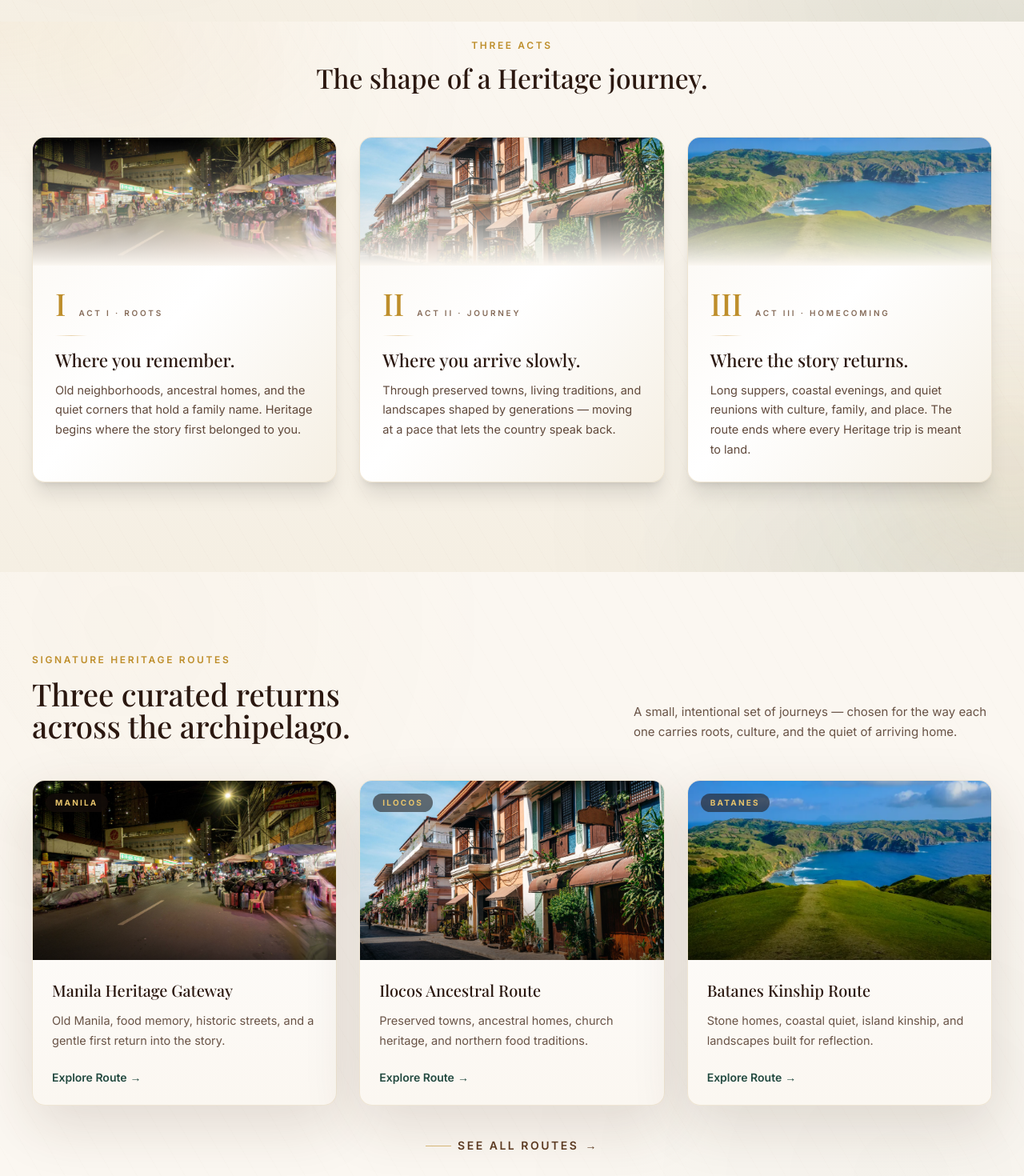
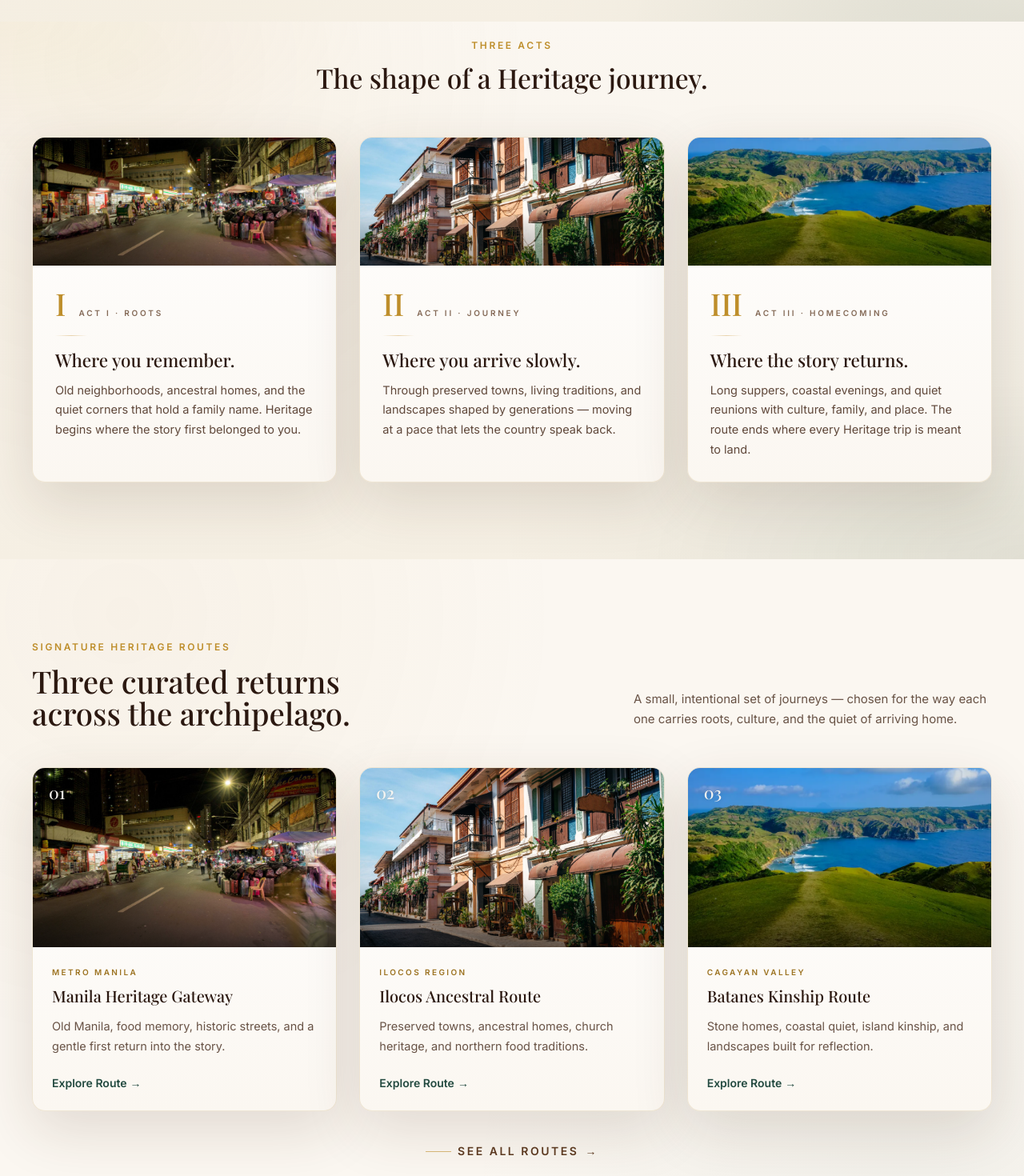
Before and after one commit to MarkusJuan25/Heritage-Philippines-V2, a React (Vite) app in the folder client/: page / in a window 1280 px wide. Shown: the part 1200-2670 px from the top of the page at 80% size. Built offline with nearby package versions, Linux system fonts and the light colour scheme; a web font is replaced by a local one.

Commit message:
feat: port v1 public visual system foundation

```diff
--- a/client/src/layouts/PublicLayout.jsx
+++ b/client/src/layouts/PublicLayout.jsx
@@ -82,13 +82,6 @@ function FloatingNav() {
         </nav>
 
         <div className="ml-auto flex items-center gap-2 lg:ml-0">
-          <Link
-            to="/contact"
-            onClick={close}
-            className="hidden whitespace-nowrap rounded-full bg-gradient-to-br from-gold-300 to-gold-500 px-4 py-2 text-[12px] font-semibold text-coffee-950 shadow-glow transition hover:brightness-105 sm:inline-flex"
-          >
-            Plan with Us
-          </Link>
           <button
             type="button"
             onClick={() => setOpen((v) => !v)}
@@ -115,13 +108,6 @@ function FloatingNav() {
               {l.label}
             </NavLink>
           ))}
-          <Link
-            to="/contact"
-            onClick={close}
-            className="mt-1 inline-flex items-center justify-center rounded-full bg-gradient-to-br from-gold-300 to-gold-500 px-4 py-3 text-sm font-semibold text-coffee-950"
-          >
-            Plan with Us
-          </Link>
         </div>
       )}
     </header>
--- a/client/src/pages/GalleryPage.jsx
+++ b/client/src/pages/GalleryPage.jsx
@@ -69,10 +69,10 @@ export default function GalleryPage() {
         </div>
       </section>
 
-      <section className="relative overflow-hidden bg-warm-cream py-16">
+      <section className="relative overflow-hidden bg-warm-cream py-16 md:py-20">
         <div
           aria-hidden="true"
-          className="absolute inset-0 bg-heritage opacity-80"
+          className="absolute inset-0 bg-heritage"
         />
         <div className="container-page relative">
         <div className="mb-8 flex flex-wrap items-center gap-3">
@@ -82,7 +82,7 @@ export default function GalleryPage() {
               key={f}
               className={`rounded-full border px-4 py-1.5 text-xs font-medium tracking-wide transition ${
                 i === 0
-                  ? "border-forest-700 bg-forest-700 text-cream-50 shadow-soft"
+                  ? "border-forest-700 bg-forest-700 text-cream-50 shadow-warm"
                   : "border-cream-200 bg-white text-coffee-800 hover:border-gold-400/60"
               }`}
             >
@@ -95,7 +95,7 @@ export default function GalleryPage() {
           {tiles.map((t) => (
             <figure
               key={t.caption}
-              className={`group relative overflow-hidden rounded-2xl shadow-soft ring-1 ring-cream-200 transition duration-500 hover:shadow-premium ${t.span ?? ""}`}
+              className={`group relative overflow-hidden rounded-2xl border border-cream-200/80 shadow-warm transition duration-500 hover:shadow-premium ${t.span ?? ""}`}
             >
               <img
                 src={t.image}
--- a/client/src/pages/HomePage.jsx
+++ b/client/src/pages/HomePage.jsx
@@ -26,19 +26,22 @@ const journeyActs = [
 
 const signatureRoutes = [
   {
-    tag: "Manila",
+    index: "01",
+    region: "Metro Manila",
     title: "Manila Heritage Gateway",
     text: "Old Manila, food memory, historic streets, and a gentle first return into the story.",
     image: "/images/townscape-in-night-at-manila.jpg",
   },
   {
-    tag: "Ilocos",
+    index: "02",
+    region: "Ilocos Region",
     title: "Ilocos Ancestral Route",
     text: "Preserved towns, ancestral homes, church heritage, and northern food traditions.",
     image: "/images/a-glimpse-of-vigan-city.jpg",
   },
   {
-    tag: "Batanes",
+    index: "03",
+    region: "Cagayan Valley",
     title: "Batanes Kinship Route",
     text: "Stone homes, coastal quiet, island kinship, and landscapes built for reflection.",
     image: "/images/marlboro-country-batanes-lanscapes.jpg",
@@ -160,7 +163,7 @@ export default function HomePage() {
       <section className="relative overflow-hidden bg-warm-cream py-20 md:py-24">
         <div
           aria-hidden="true"
-          className="absolute inset-0 bg-heritage opacity-75"
+          className="absolute inset-0 bg-heritage"
         />
         <div className="container-page relative">
           <div className="mx-auto max-w-3xl text-center">
@@ -188,18 +191,10 @@ export default function HomePage() {
       </section>
 
       {/* THREE JOURNEY ACTS */}
-      <section className="relative overflow-hidden bg-warm-cream pb-24 pt-4 md:pb-28">
+      <section className="relative overflow-hidden bg-warm-cream pb-20 pt-4 md:pb-24">
         <div
           aria-hidden="true"
-          className="absolute inset-0 bg-heritage opacity-70"
-        />
-        <div
-          aria-hidden="true"
-          className="absolute -left-40 top-1/3 h-72 w-72 rounded-full bg-forest-500/8 blur-3xl"
-        />
-        <div
-          aria-hidden="true"
-          className="absolute -right-32 bottom-0 h-72 w-72 rounded-full bg-gold-400/10 blur-3xl"
+          className="absolute inset-0 bg-heritage"
         />
         <div className="container-page relative">
           <div className="mx-auto max-w-xl text-center">
@@ -213,12 +208,8 @@ export default function HomePage() {
             {journeyActs.map((act) => (
               <article
                 key={act.numeral}
-                className="card-warm group flex flex-col"
+                className="group flex flex-col overflow-hidden rounded-2xl border border-cream-200/80 bg-gradient-to-b from-white to-cream-50 shadow-warm"
               >
-                <span
-                  aria-hidden="true"
-                  className="pointer-events-none absolute -right-10 -top-10 h-32 w-32 rounded-full bg-gold-400/14 blur-2xl"
-                />
                 <div className="relative h-40 w-full overflow-hidden">
                   <img
                     src={act.image}
@@ -228,10 +219,10 @@ export default function HomePage() {
                   />
                   <span
                     aria-hidden="true"
-                    className="absolute inset-0 bg-gradient-to-t from-cream-50 via-cream-50/30 to-transparent"
+                    className="absolute inset-x-0 bottom-0 h-16 bg-gradient-to-t from-black/35 to-transparent"
                   />
                 </div>
-                <div className="relative flex flex-1 flex-col p-7">
+                <div className="flex flex-1 flex-col p-7">
                   <div className="flex items-baseline gap-4">
                     <span className="font-serif text-[2.4rem] leading-none text-gold-500">
                       {act.numeral}
@@ -258,7 +249,7 @@ export default function HomePage() {
       <section className="relative overflow-hidden bg-cream-50 py-20 md:py-24">
         <div
           aria-hidden="true"
-          className="absolute inset-0 bg-heritage opacity-50"
+          className="absolute inset-0 bg-heritage"
         />
         <div className="container-page relative">
           <div className="grid items-end gap-6 md:grid-cols-[1.4fr_1fr]">
@@ -292,12 +283,15 @@ export default function HomePage() {
                     aria-hidden="true"
                     className="absolute inset-x-0 bottom-0 h-20 bg-gradient-to-t from-black/55 to-transparent"
                   />
-                  <span className="absolute left-4 top-4 inline-flex items-center rounded-full bg-coffee-950/55 px-3 py-1 text-[10px] font-bold uppercase tracking-widest text-gold-300 backdrop-blur">
-                    {route.tag}
+                  <span className="absolute left-5 top-5 font-serif text-[1.3rem] leading-none text-cream-50/95 drop-shadow">
+                    {route.index}
                   </span>
                 </div>
                 <div className="flex flex-1 flex-col p-6">
-                  <h3 className="font-serif text-xl text-coffee-900">
+                  <p className="text-[10px] font-semibold uppercase tracking-[0.24em] text-gold-600">
+                    {route.region}
+                  </p>
+                  <h3 className="mt-2 font-serif text-xl text-coffee-900">
                     {route.title}
                   </h3>
                   <p className="mt-3 flex-1 text-[14.5px] leading-[1.7] text-coffee-800/80">
@@ -331,11 +325,7 @@ export default function HomePage() {
       <section className="relative overflow-hidden bg-warm-cream py-20 md:py-24">
         <div
           aria-hidden="true"
-          className="absolute inset-0 bg-heritage opacity-70"
-        />
-        <div
-          aria-hidden="true"
-          className="absolute -right-32 top-1/3 h-72 w-72 rounded-full bg-gold-400/10 blur-3xl"
+          className="absolute inset-0 bg-heritage"
         />
         <div className="container-page relative grid items-center gap-12 lg:grid-cols-[0.95fr_1.05fr]">
           <div className="relative">
--- a/client/src/pages/TourPage.jsx
+++ b/client/src/pages/TourPage.jsx
@@ -55,15 +55,15 @@ export default function TourPage() {
         </div>
       </section>
 
-      <section className="relative overflow-hidden bg-warm-cream py-16">
+      <section className="relative overflow-hidden bg-warm-cream py-16 md:py-20">
         <div
           aria-hidden="true"
-          className="absolute inset-0 bg-heritage opacity-80"
+          className="absolute inset-0 bg-heritage"
         />
         <div className="container-page relative">
           <div className="grid gap-6 md:grid-cols-3">
             {dayPlan.map((d) => (
-              <article key={d.time} className="card-warm">
+              <article key={d.time} className="relative overflow-hidden rounded-2xl border border-cream-200/80 bg-gradient-to-b from-white to-cream-50 p-6 shadow-warm">
                 <span
                   aria-hidden="true"
                   className="inline-block h-1 w-10 rounded-full bg-gradient-to-r from-gold-400 to-gold-600"
@@ -106,10 +106,10 @@ export default function TourPage() {
         </div>
       </section>
 
-      <section className="relative overflow-hidden bg-warm-cream py-20">
+      <section className="relative overflow-hidden bg-warm-cream py-16 md:py-20">
         <div
           aria-hidden="true"
-          className="absolute inset-0 bg-heritage opacity-70"
+          className="absolute inset-0 bg-heritage"
         />
         <div className="container-page relative">
         <figure className="mx-auto max-w-3xl text-center">
--- a/client/src/styles/index.css
+++ b/client/src/styles/index.css
@@ -140,8 +140,7 @@
   /* Soft heritage atmosphere overlay — pairs with bg-warm-cream */
   .bg-heritage {
     background-image:
-      radial-gradient(circle at 12% 8%, rgba(190, 142, 43, 0.06), transparent 36%),
-      radial-gradient(circle at 88% 92%, rgba(35, 74, 64, 0.05), transparent 38%),
-      repeating-linear-gradient(60deg, rgba(139, 90, 56, 0.022) 0 1px, transparent 1px 26px);
+      radial-gradient(circle at 12% 8%, rgba(190, 142, 43, 0.05), transparent 40%),
+      radial-gradient(circle at 88% 92%, rgba(35, 74, 64, 0.045), transparent 40%);
   }
 }
```
Also changed, not shown: client/src/pages/PackagesPage.jsx (+5 -13 lines).
